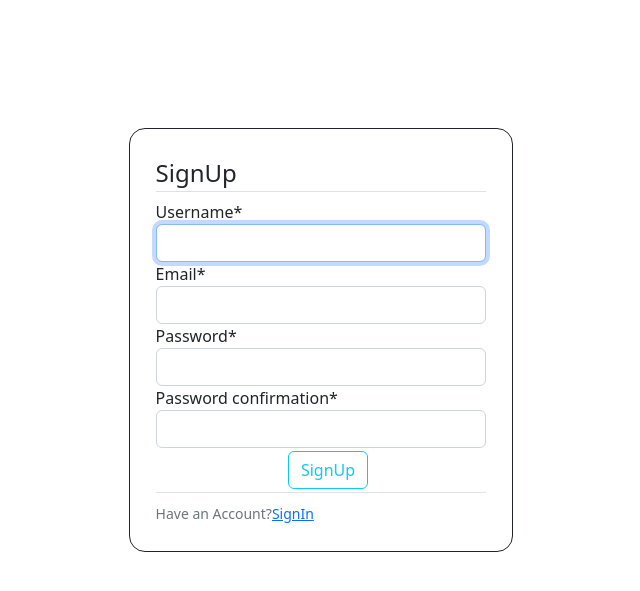
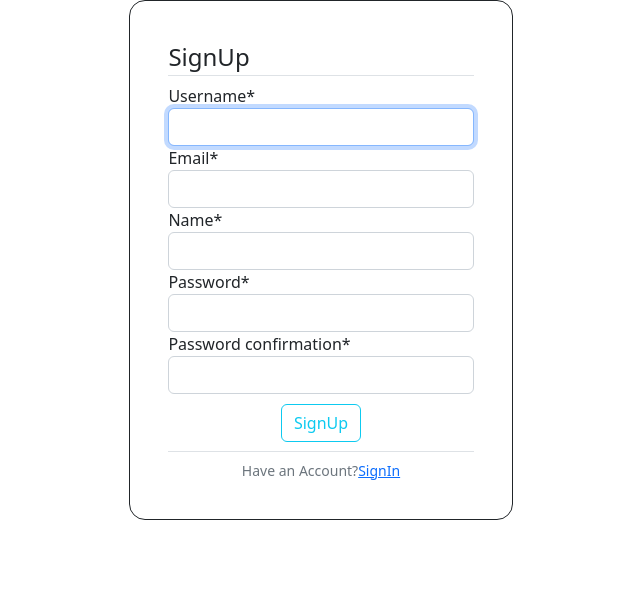
Before and after one commit to AaryaaRam/IITISoC-22-Web21-Google-Form-Clone, a Django app: page /accounts/signup/ in a window 1280 px wide. Shown: the top 591 px of the page, without its empty margins (319-959 px from the left). Run offline with Django 4.2, Linux system fonts and the light colour scheme; some libraries are stand-ins or nearby versions.

Commit message:
added styling to myforms app

```diff
--- a/myforms/models.py
+++ b/myforms/models.py
@@ -19,7 +19,7 @@ class CreateForm(models.Model):
 
 class Profile(models.Model):
     user=models.OneToOneField(User,on_delete=models.CASCADE)
-    name=models.CharField(max_length=40,default="")
+    name=user.name
 
     def __str__(self):
         return f'{self.user.username}'
--- a/myforms/static/myforms/index.js
+++ b/myforms/static/myforms/index.js
@@ -2,8 +2,8 @@ document.getElementById("add-q").addEventListener("click",addOne);
 var n=1;
 
 function addOne() {
-    html='<div class="row" id="row'+n+'">\
-    <div class="col-8">\
+    html='<div class="row" id="row'+n+'" style="padding: 0.5%;">\
+    <div class="col-8>\
         <label for="">Question '+n+ '</label>\
         <input type="text" id="row" name="input">\
         <button class="btn btn-outline-danger" id="'+n+'" onclick="remove(this)">Remove</button>\
--- a/sign/forms.py
+++ b/sign/forms.py
@@ -5,10 +5,11 @@ from django.contrib.auth.forms import UserCreationForm
 
 class RegistrationForm(UserCreationForm):
     email=forms.EmailField()
+    name=forms.CharField(max_length=50)
 
     class Meta:
         model=User
-        fields=['username','email','password1','password2']
+        fields=['username','email','name','password1','password2']
 
     def __init__(self,*args,**kwargs):
         super().__init__(*args,**kwargs)
--- a/sign/static/sign/style.css
+++ b/sign/static/sign/style.css
@@ -1,10 +1,12 @@
+.center {
+    display: flex;
+    justify-content: center;
+}
+
 .sign-fld {
     width: 30%;
-    margin-left: 35%;
-    margin-right: 35%;
-    margin-top: 10%;
     border: 1px solid;
-    padding: 2%;
+    padding: 3%;
     -moz-border-radius: 6px;
     -webkit-border-radius: 6px;
     -khtml-border-radius: 6px;
@@ -15,5 +17,13 @@
     margin-top: 1%;
     margin-bottom: 1%;
     justify-content: center;
-    margin-left: 40%;
 }
+
+.btn-sign {
+    display: flex;
+    justify-content: center;
+}
+
+.margt {
+    margin-top: 2%;
+}
--- a/templates/signin.html
+++ b/templates/signin.html
@@ -26,6 +26,7 @@
     {% endif %}
 
     {% load crispy_forms_tags %}
+<div class="center">
     <div class="sign-fld">
         <form method="post">
             {% csrf_token %}
@@ -35,16 +36,17 @@
                 </legend>
                 {{ form|crispy }}
             </fieldset>
-            <div class="form-group">
+            <div class="form-group btn-sign">
                 <button type="submit" class="btn btn-outline-info" id="sign-btn">SignIn</button>
             </div>
-            <div class="border-top pt-2">
+            <div class="border-top pt-2 btn-sign margt">
                 <small class="text-muted">
                     Not a Member?<a href="{% url 'signup' %}">SignUp</a>
                 </small>
             </div>
         </form>
     </div>
+</div>
     <script src="https://cdn.jsdelivr.net/npm/bootstrap@5.2.0-beta1/dist/js/bootstrap.bundle.min.js" integrity="sha384-pprn3073KE6tl6bjs2QrFaJGz5/SUsLqktiwsUTF55Jfv3qYSDhgCecCxMW52nD2" crossorigin="anonymous"></script>
 </body>
 </html>
--- a/templates/signup.html
+++ b/templates/signup.html
@@ -11,6 +11,7 @@
 </head>
 <body>
     {% load crispy_forms_tags %}
+<div class="center">
     <div class="sign-fld">
         <form method="post">
             {% csrf_token %}
@@ -20,16 +21,17 @@
                 </legend>
                 {{ form|crispy }}
             </fieldset>
-            <div class="form-group">
+            <div class="form-group btn-sign margt">
                 <button type="submit" class="btn btn-outline-info" id="sign-btn">SignUp</button>
             </div>
-            <div class="border-top pt-2">
+            <div class="border-top pt-2 margt btn-sign">
                 <small class="text-muted">
                     Have an Account?<a href="{% url 'signin' %}">SignIn</a>
                 </small>
             </div>
         </form>
     </div>
+</div>
     <script src="https://cdn.jsdelivr.net/npm/bootstrap@5.2.0-beta1/dist/js/bootstrap.bundle.min.js" integrity="sha384-pprn3073KE6tl6bjs2QrFaJGz5/SUsLqktiwsUTF55Jfv3qYSDhgCecCxMW52nD2" crossorigin="anonymous"></script>
 </body>
 </html>
--- a/templates/template.html
+++ b/templates/template.html
@@ -10,7 +10,7 @@
     <link rel="stylesheet" href="{% static 'myforms/style.css' %}">
 </head>
 <body class="body">
-    <nav class="navbar navbar-expand-md" id="navbar-fixed" style="background-color: #e3f2fd">
+    <nav class="navbar navbar-expand-md" id="navbar-fixed" style="background-color: #e3f2fd; margin-bottom:1%;">
         <div class="navbar-collapse collapse w-100 order-1 order-md-0 dual-collapse2">
           <ul class="navbar-nav me-auto">
             <li class="nav-item active">
```
Also changed, not shown: templates/myforms/createform_form.html (+9 -7 lines), db.sqlite3.
